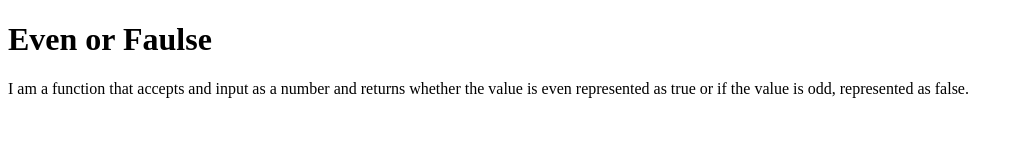
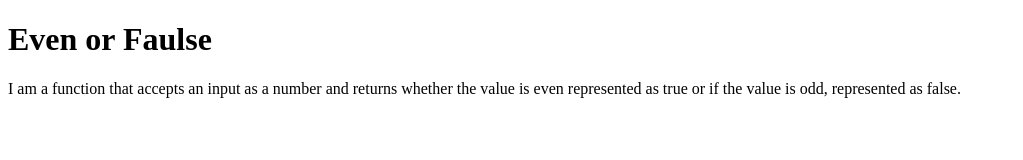
Before and after one commit to bviengineer/isEven, a plain HTML site: page index.html in a window 1280 px wide. Shown: the whole page, without its empty margins (0-1023 px from the left). Drawn offline with Linux system fonts and the light colour scheme.

Commit message:
corrected typo in text enclosed in p tag (changed and to an)

```diff
--- a/index.html
+++ b/index.html
@@ -8,7 +8,7 @@
 </head>
 <body>
     <h1>Even or Faulse</h1>
-    <p>I am a function that accepts and input as a number and returns whether the value is even represented as true or if the value is odd, represented as false.</p>
+    <p>I am a function that accepts an input as a number and returns whether the value is even represented as true or if the value is odd, represented as false.</p>
 <script src="iseven.js"></script>
 </body>
 </html>
```
